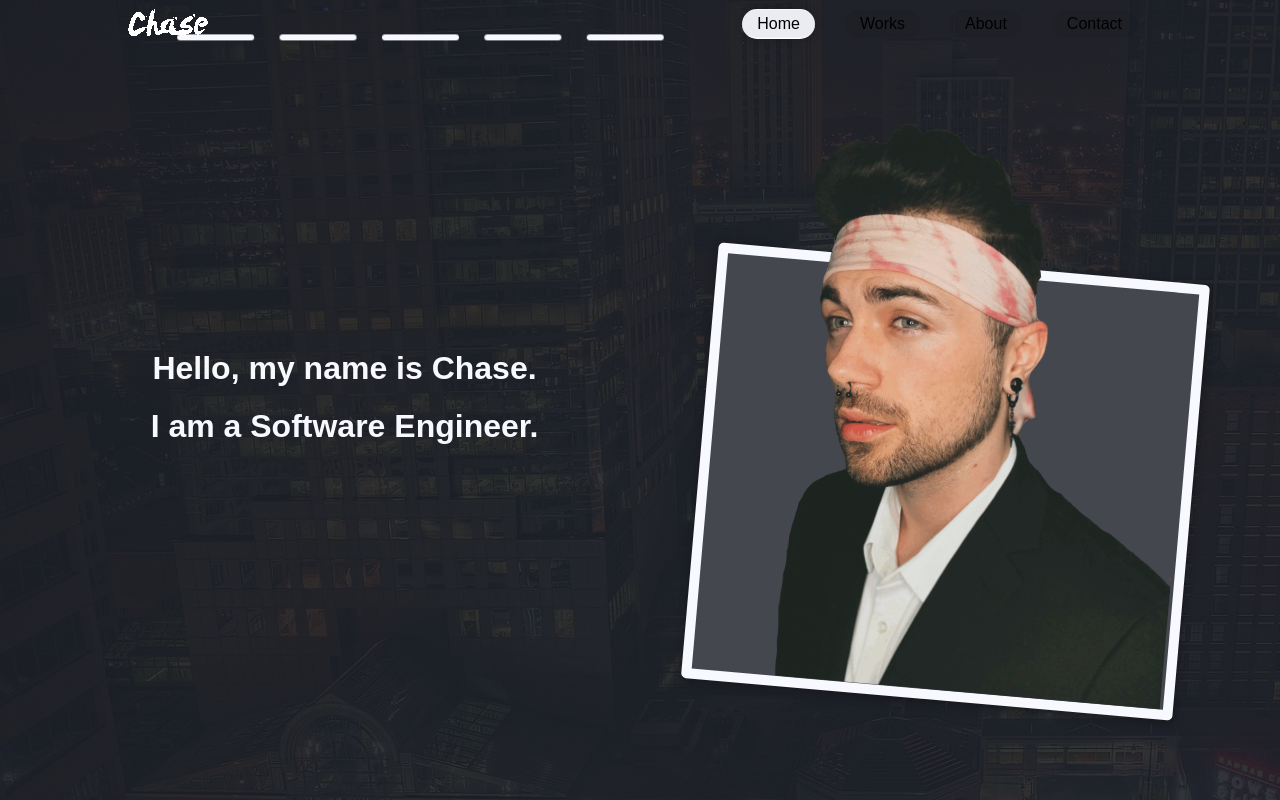
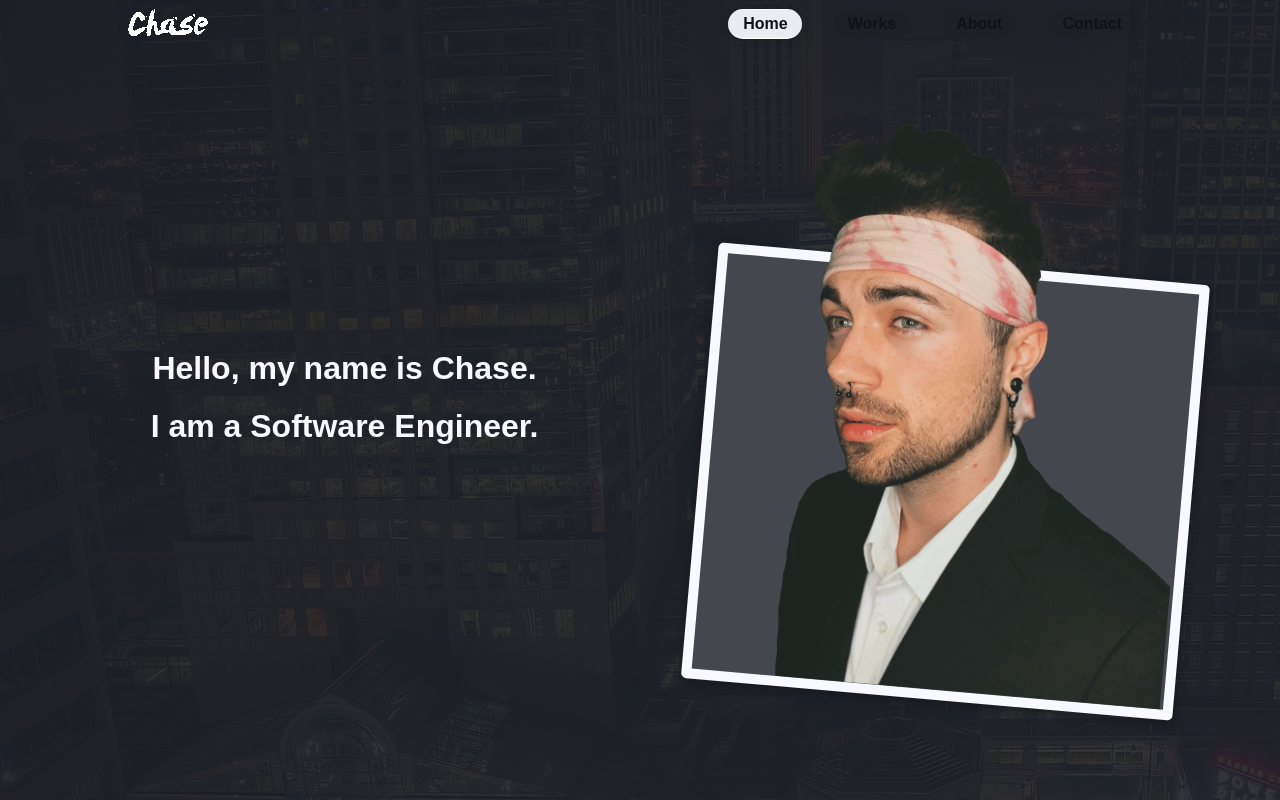
Before and after one commit to Chase-Simmons/Portfolio, a React (Create React App) app: page / in a window 1280 px wide. Built offline with nearby package versions, Linux system fonts and the light colour scheme; the HTML template or start-up script is replaced by a standard one.

Commit message:
font restyling

```diff
--- a/src/components/navbar/navbar.css
+++ b/src/components/navbar/navbar.css
@@ -49,10 +49,10 @@
   margin-left: 15px;
   padding: 5px 15px;
   text-decoration: none;
-  color: black;
   background: rgba(0, 0, 0, 0.05);
   border-radius: 20px;
   z-index: 10000;
+  font-weight: bold;
 }
 
 .nav-highlight {
--- a/src/components/navbar/navitem.js
+++ b/src/components/navbar/navitem.js
@@ -7,6 +7,8 @@ let oldLocation;
 const Nodes = {};
 
 export default class NavItem extends Component {
+  textColor = '#111118';
+
   componentDidMount() {
     const testNode = this._reactInternals.child.stateNode;
     Nodes[testNode.innerHTML] = testNode;
@@ -69,6 +71,7 @@ export default class NavItem extends Component {
         className="nav-item"
         onMouseEnter={onMouseEnter}
         onMouseLeave={onMouseLeave}
+        style={{ color: this.textColor }}
       >
         {this.props.name}
       </li>
--- a/src/components/particles/particles.js
+++ b/src/components/particles/particles.js
@@ -11,10 +11,6 @@ export default class Particles extends Component {
   }
   render() {
     console.log(particlesParentNode);
-    return (
-      <div className="particles">
-        <ParticlesItem />
-      </div>
-    );
+    return <div className="particles">{/* <ParticlesItem /> */}</div>;
   }
 }
--- a/src/components/particles/particlesitem.js
+++ b/src/components/particles/particlesitem.js
@@ -1,6 +1,6 @@
 import React, { Component } from 'react';
 
-import particle from './particle';
+// import particle from './particle';
 
 const allParticles = {};
 let particleCount = 0;
```
